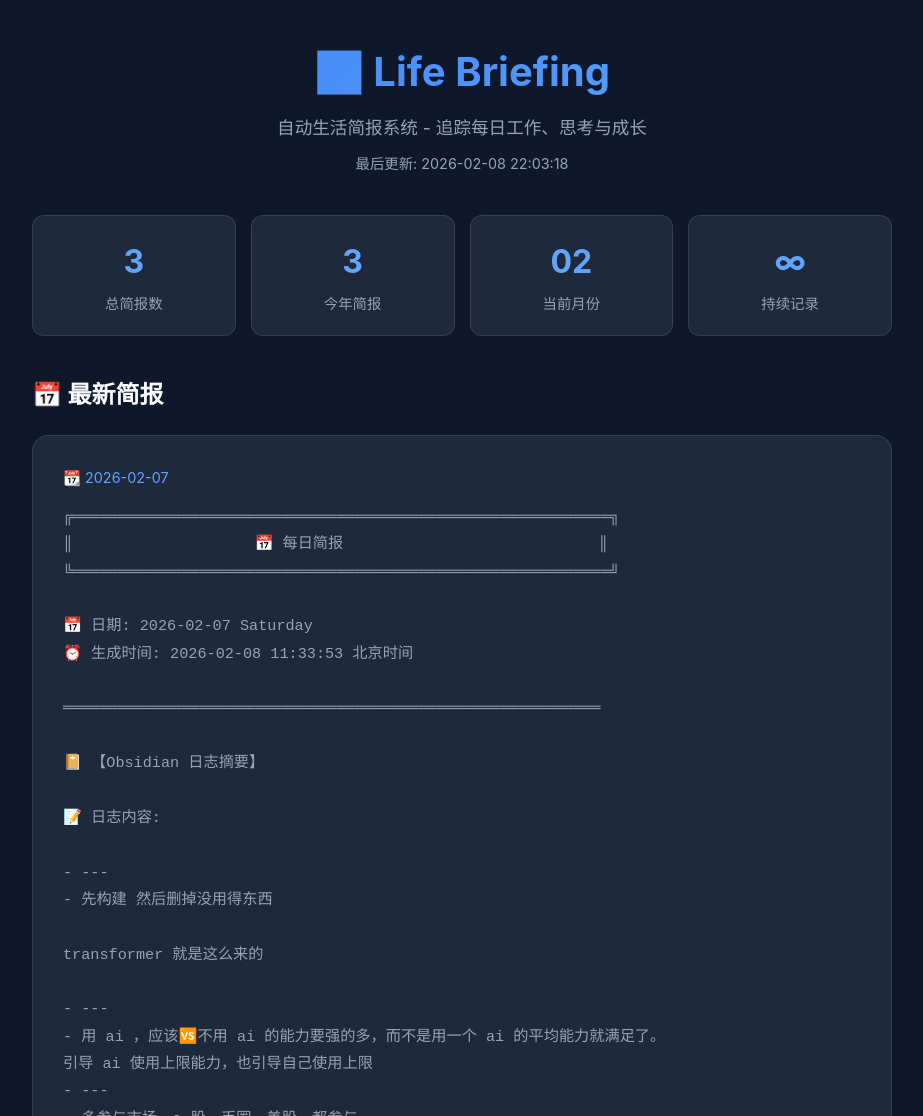
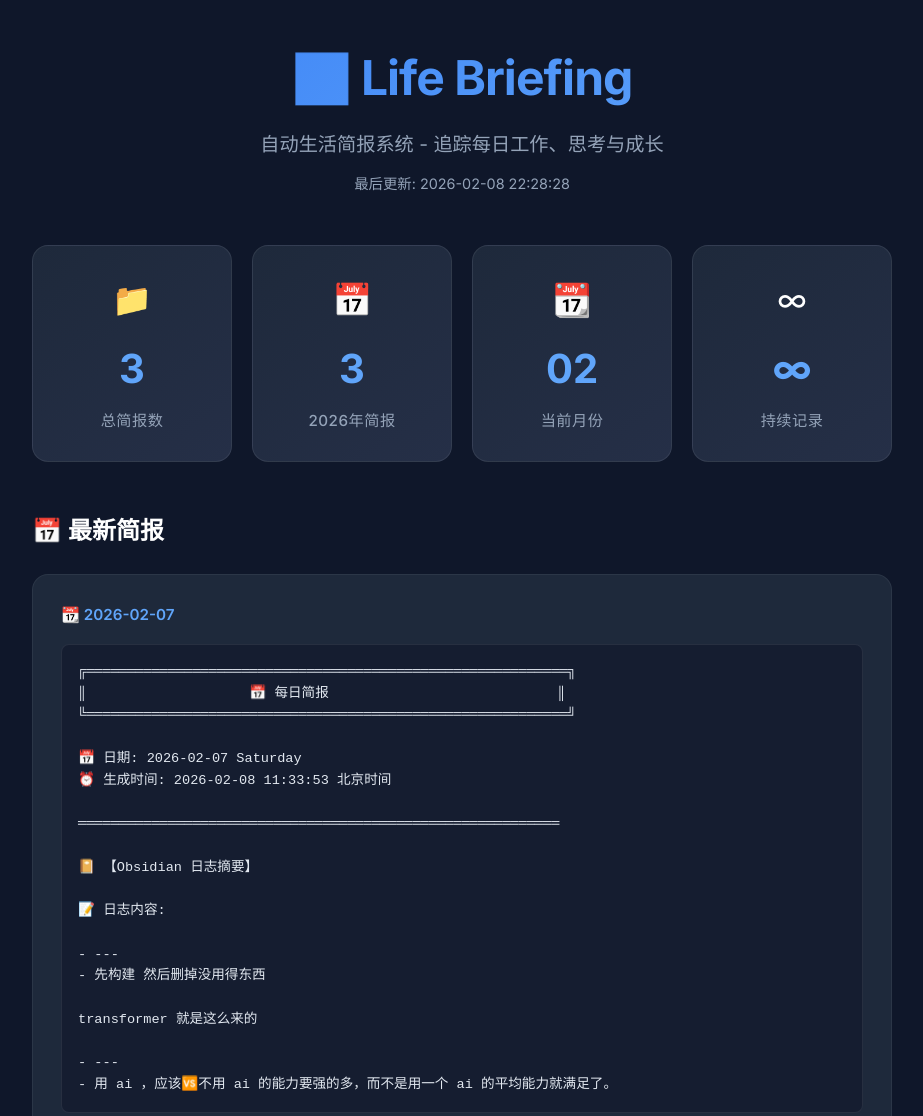
Before and after one commit to zhongyi-byte/life-briefing, a website: page index.html in a window 1280 px wide. Shown: the top 1116 px of the page, without its empty margins (178-1101 px from the left). Drawn offline with Linux system fonts and the light colour scheme.

Commit message:
修复页面：优化数据加载、字体、对比度和视觉效果
- 使用 Inter 字体替换等宽字体
- 增强文字对比度 (#ffffff)
- 添加统计卡片图标
- 优化悬停效果和阴影
- 修复数据正确显示

```diff
--- a/index.html
+++ b/index.html
@@ -5,24 +5,191 @@
     <meta name="viewport" content="width=device-width, initial-scale=1.0">
     <title>Life Briefing - 生活简报</title>
     <style>
-        :root { --bg: #0f172a; --card: #1e293b; --text: #f8fafc; --text-muted: #94a3b8; --accent: #3b82f6; --accent-light: #60a5fa; }
+        @import url('https://fonts.googleapis.com/css2?family=Inter:wght@400;500;600;700&display=swap');
+
+        :root {
+            --bg: #0f172a;
+            --card: #1e293b;
+            --text: #ffffff;
+            --text-muted: #94a3b8;
+            --accent: #3b82f6;
+            --accent-light: #60a5fa;
+            --success: #10b981;
+        }
+
         * { margin: 0; padding: 0; box-sizing: border-box; }
-        body { font-family: -apple-system, BlinkMacSystemFont, 'Segoe UI', Roboto, sans-serif; background: var(--bg); color: var(--text); line-height: 1.6; min-height: 100vh; }
+
+        body {
+            font-family: 'Inter', -apple-system, BlinkMacSystemFont, sans-serif;
+            background: var(--bg);
+            color: var(--text);
+            line-height: 1.6;
+            min-height: 100vh;
+        }
+
         .container { max-width: 900px; margin: 0 auto; padding: 40px 20px; }
-        header { text-align: center; margin-bottom: 40px; }
-        h1 { font-size: 2.5rem; background: linear-gradient(135deg, var(--accent), var(--accent-light)); -webkit-background-clip: text; -webkit-text-fill-color: transparent; margin-bottom: 10px; }
-        .subtitle { color: var(--text-muted); font-size: 1.1rem; }
-        .update-time { color: var(--text-muted); margin-top: 10px; font-size: 0.9rem; }
-        .stats { display: grid; grid-template-columns: repeat(auto-fit, minmax(150px, 1fr)); gap: 15px; margin-bottom: 40px; }
-        .stat-card { background: var(--card); padding: 20px; border-radius: 12px; text-align: center; border: 1px solid rgba(255,255,255,0.1); }
-        .stat-number { font-size: 2rem; font-weight: bold; color: var(--accent-light); }
-        .stat-label { color: var(--text-muted); font-size: 0.9rem; margin-top: 5px; }
-        .briefing-card { background: var(--card); border-radius: 16px; padding: 30px; margin-bottom: 20px; border: 1px solid rgba(255,255,255,0.1); }
-        .briefing-date { color: var(--accent-light); font-size: 0.9rem; margin-bottom: 15px; display: flex; align-items: center; gap: 8px; }
-        .briefing-content { color: var(--text-muted); font-size: 0.95rem; line-height: 1.8; }
-        .tag { display: inline-block; background: rgba(59, 130, 246, 0.2); color: var(--accent-light); padding: 4px 10px; border-radius: 20px; font-size: 0.8rem; margin-right: 8px; }
-        .footer { text-align: center; color: var(--text-muted); margin-top: 40px; padding-top: 20px; border-top: 1px solid rgba(255,255,255,0.1); }
-        .btn { display: inline-block; background: var(--accent); color: white; padding: 10px 20px; border-radius: 8px; text-decoration: none; font-weight: 500; }
+
+        header { text-align: center; margin-bottom: 50px; }
+
+        h1 {
+            font-size: 3rem;
+            font-weight: 700;
+            background: linear-gradient(135deg, var(--accent), var(--accent-light));
+            -webkit-background-clip: text;
+            -webkit-text-fill-color: transparent;
+            margin-bottom: 12px;
+            letter-spacing: -0.02em;
+        }
+
+        .subtitle {
+            color: var(--text-muted);
+            font-size: 1.2rem;
+            font-weight: 400;
+        }
+
+        .update-time {
+            color: var(--text-muted);
+            margin-top: 12px;
+            font-size: 0.9rem;
+            font-weight: 400;
+        }
+
+        .stats {
+            display: grid;
+            grid-template-columns: repeat(auto-fit, minmax(180px, 1fr));
+            gap: 20px;
+            margin-bottom: 50px;
+        }
+
+        .stat-card {
+            background: linear-gradient(145deg, var(--card), #252f47);
+            padding: 28px 20px;
+            border-radius: 16px;
+            text-align: center;
+            border: 1px solid rgba(255,255,255,0.08);
+            transition: transform 0.2s, box-shadow 0.2s;
+        }
+
+        .stat-card:hover {
+            transform: translateY(-4px);
+            box-shadow: 0 12px 40px rgba(59, 130, 246, 0.15);
+        }
+
+        .stat-icon {
+            font-size: 2rem;
+            margin-bottom: 12px;
+        }
+
+        .stat-number {
+            font-size: 2.5rem;
+            font-weight: 700;
+            color: var(--accent-light);
+            margin-bottom: 8px;
+        }
+
+        .stat-label {
+            color: var(--text-muted);
+            font-size: 0.95rem;
+            font-weight: 500;
+            text-transform: uppercase;
+            letter-spacing: 0.5px;
+        }
+
+        .section-title {
+            font-size: 1.5rem;
+            font-weight: 600;
+            margin-bottom: 24px;
+            color: var(--text);
+            display: flex;
+            align-items: center;
+            gap: 10px;
+        }
+
+        .briefing-card {
+            background: var(--card);
+            border-radius: 16px;
+            padding: 28px;
+            margin-bottom: 20px;
+            border: 1px solid rgba(255,255,255,0.06);
+            transition: border-color 0.2s;
+        }
+
+        .briefing-card:hover {
+            border-color: rgba(59, 130, 246, 0.3);
+        }
+
+        .briefing-date {
+            color: var(--accent-light);
+            font-size: 0.95rem;
+            font-weight: 600;
+            margin-bottom: 16px;
+            display: flex;
+            align-items: center;
+            gap: 8px;
+        }
+
+        .briefing-content {
+            color: var(--text-muted);
+            font-size: 0.95rem;
+            line-height: 1.8;
+        }
+
+        .briefing-content pre {
+            background: rgba(15, 23, 42, 0.6);
+            border: 1px solid rgba(255,255,255,0.08);
+            border-radius: 8px;
+            padding: 16px;
+            overflow-x: auto;
+            font-family: 'JetBrains Mono', monospace;
+            font-size: 0.85rem;
+            line-height: 1.6;
+            color: #e2e8f0;
+        }
+
+        .btn {
+            display: inline-flex;
+            align-items: center;
+            gap: 8px;
+            background: var(--accent);
+            color: white;
+            padding: 14px 28px;
+            border-radius: 10px;
+            text-decoration: none;
+            font-weight: 600;
+            font-size: 1rem;
+            transition: all 0.2s;
+            border: none;
+            cursor: pointer;
+        }
+
+        .btn:hover {
+            background: var(--accent-light);
+            transform: translateY(-2px);
+            box-shadow: 0 8px 25px rgba(59, 130, 246, 0.3);
+        }
+
+        .footer {
+            text-align: center;
+            color: var(--text-muted);
+            margin-top: 60px;
+            padding-top: 30px;
+            border-top: 1px solid rgba(255,255,255,0.08);
+        }
+
+        .footer p {
+            margin: 8px 0;
+        }
+
+        .tag {
+            display: inline-block;
+            background: rgba(59, 130, 246, 0.15);
+            color: var(--accent-light);
+            padding: 6px 14px;
+            border-radius: 20px;
+            font-size: 0.85rem;
+            font-weight: 500;
+            margin-right: 8px;
+        }
     </style>
 </head>
 <body>
@@ -30,33 +197,37 @@
         <header>
             <h1>📊 Life Briefing</h1>
             <p class="subtitle">自动生活简报系统 - 追踪每日工作、思考与成长</p>
-            <p class="update-time">最后更新: 2026-02-08 22:03:18</p>
+            <p class="update-time">最后更新: 2026-02-08 22:28:28</p>
         </header>
 
         <div class="stats">
             <div class="stat-card">
+                <div class="stat-icon">📁</div>
                 <div class="stat-number">3</div>
                 <div class="stat-label">总简报数</div>
             </div>
             <div class="stat-card">
+                <div class="stat-icon">📅</div>
                 <div class="stat-number">3</div>
-                <div class="stat-label">今年简报</div>
+                <div class="stat-label">2026年简报</div>
             </div>
             <div class="stat-card">
+                <div class="stat-icon">📆</div>
                 <div class="stat-number">02</div>
                 <div class="stat-label">当前月份</div>
             </div>
             <div class="stat-card">
+                <div class="stat-icon">∞</div>
                 <div class="stat-number">∞</div>
                 <div class="stat-label">持续记录</div>
             </div>
         </div>
 
-        <h2 style="margin-bottom: 20px; color: var(--text);">📅 最新简报</h2>
+        <h2 class="section-title">📅 最新简报</h2>
 
         <div class="briefing-card">
             <div class="briefing-date">📆 2026-02-07</div>
-            <div class="briefing-content"><pre style="background:transparent;border:none;color:inherit;">╔═══════════════════════════════════════════════════════════╗
+            <div class="briefing-content"><pre>╔═══════════════════════════════════════════════════════════╗
 ║                    📅 每日简报                            ║
 ╚═══════════════════════════════════════════════════════════╝
 
@@ -75,16 +246,12 @@
 transformer 就是这么来的
 
 - ---
-- 用 ai ，应该🆚不用 ai 的能力要强的多，而不是用一个 ai 的平均能力就满足了。
-引导 ai 使用上限能力，也引导自己使用上限
-- ---
-- 多参与市场，a 股，币圈，美股，都参与
+- 用 ai ，应该🆚不用 ai 的能力要强的多，而不是用一个 ai 的平均能力就满足了。</pre></div>
+        </div>
 
-对各个行业也要进行监控</pre></div>
-        </div>
         <div class="briefing-card">
             <div class="briefing-date">📆 2026-02-04</div>
-            <div class="briefing-content"><pre style="background:transparent;border:none;color:inherit;"># 生活简报 - 2026-02-04 星期三
+            <div class="briefing-content"><pre># 生活简报 - 2026-02-04 星期三
 
 ## 📋 今日概览
 - **日期**: 2026-02-04
@@ -103,16 +270,12 @@ transformer 就是这么来的
 - **机会识别**: 韩国、台湾在 AI 基建供应链上地位靠前（台积电、三星、海力士）
 - **自我批评**: 去年太不坚定，做错太多，好在没亏
 
-## 💪 健康追踪
-- **睡眠**: 未记录
-- **运动**: 未记录
-- **饮食**: 未记录
+## 💪 健康追踪</pre></div>
+        </div>
 
-## 📝 今日输出</pre></div>
-        </div>
         <div class="briefing-card">
             <div class="briefing-date">📆 2026-02-05</div>
-            <div class="briefing-content"><pre style="background:transparent;border:none;color:inherit;"># 生活简报 - 2026-02-05 星期三
+            <div class="briefing-content"><pre># 生活简报 - 2026-02-05 星期三
 
 ## 📋 今日概览
 - **日期**: 2026-02-05
@@ -131,22 +294,19 @@ transformer 就是这么来的
 - **自我批评**: 晚上自律几乎为零，回家就打游戏
 
 ## 💪 健康追踪
-- **睡眠**: 未记录
-- **运动**: 未记录
-- **饮食**: 未记录
-
-## 📝 今日输出
-- 博客文章: 《当软件成本趋近于零，什么才是真正有价值的？》已发布</pre></div>
+- **睡眠**: 未记录</pre></div>
         </div>
 
-        <div style="text-align: center; margin-top: 30px;">
-            <a href="https://github.com/zhongyi-byte/life-briefing" class="btn">📁 查看 GitHub 仓库</a>
+        <div style="text-align: center; margin-top: 40px;">
+            <a href="https://github.com/zhongyi-byte/life-briefing" class="btn">
+                📁 查看 GitHub 仓库
+            </a>
         </div>
 
         <div class="footer">
             <p>Built with AI · Tracked with intention</p>
-            <p style="margin-top: 10px; font-size: 0.85rem;">
-                Auto-deployed on Cloudflare Pages
+            <p style="font-size: 0.85rem; opacity: 0.8;">
+                Auto-deployed on Cloudflare Pages · Updated hourly
             </p>
         </div>
     </div>
```
